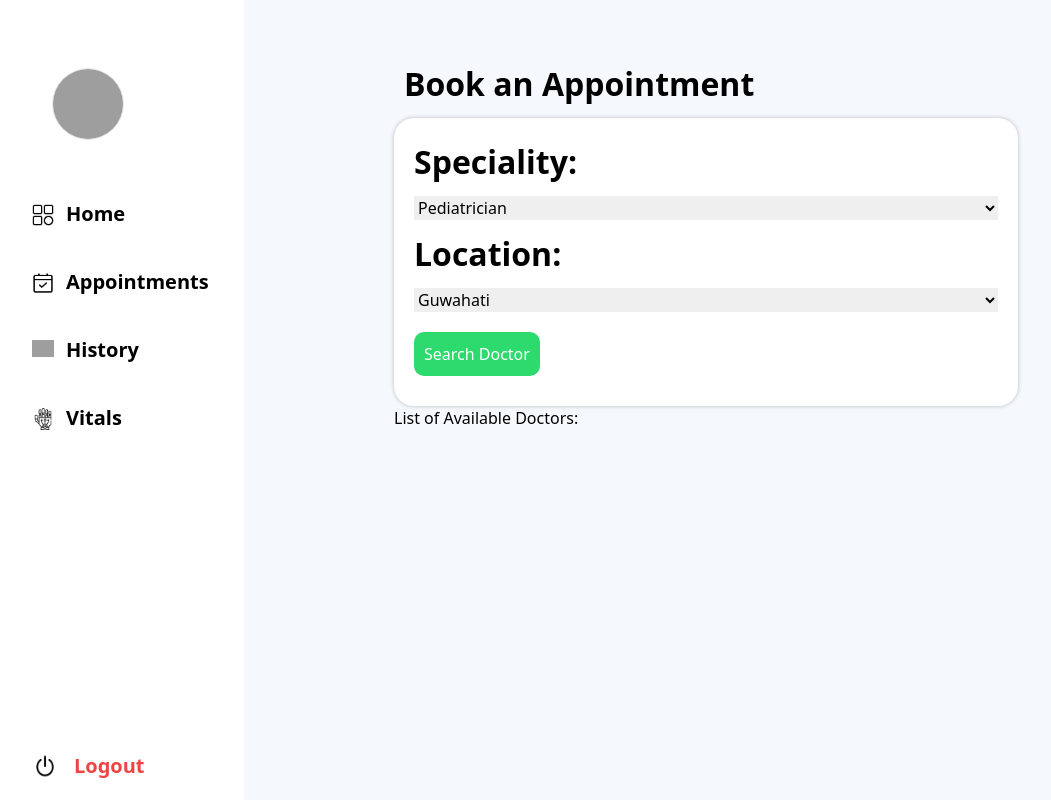
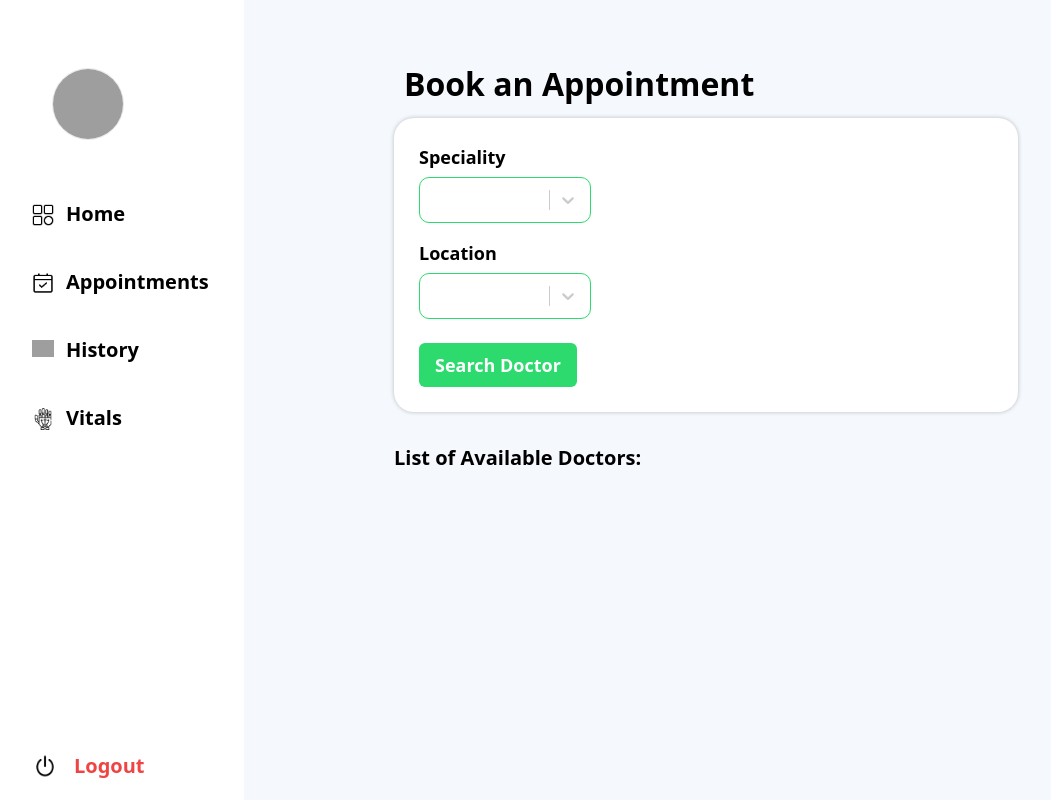
Before and after one commit to ReactersInc/telemedicine-frontend, a React (Create React App) app: page /appointment in a window 1280 px wide. Shown: the whole page, without its empty margins (6-1057 px from the left). Built offline with nearby package versions, Linux system fonts and the light colour scheme; grey boxes are pictures that could not be loaded; the HTML template or start-up script is replaced by a standard one.

Commit message:
Appointment Page in Patient Dashboard done

```diff
--- a/package.json
+++ b/package.json
@@ -25,6 +25,7 @@
     "react": "^18.2.0",
     "react-apexcharts": "^1.4.1",
     "react-dom": "^18.2.0",
+    "react-modal": "^3.16.1",
     "react-redux": "^8.0.5",
     "react-router-dom": "^6.15.0",
     "react-scripts": "5.0.1",
--- a/src/pages/appointment/index.module.css
+++ b/src/pages/appointment/index.module.css
@@ -50,13 +50,14 @@
   background-color: #ffffff;
   box-shadow: 0px 0px 4px 0px rgba(0, 0, 0, 0.25);
   border-radius: 20px;
-  padding: 20px;
+  padding: 25px;
 }
 
 .inputDiv {
   width: 100%;
   padding: 10px 0;
 }
+
 .inputSelect {
   width: 100%;
 }
@@ -68,10 +69,6 @@
   background-color: #2cda6d;
   cursor: pointer;
   border-radius: 10px;
-}
-
-ul {
-  display: flex;
 }
 
 li {
@@ -92,3 +89,14 @@ li::marker {
   padding: 5px 10px;
   border-radius: 5px;
 }
+
+.style_input {
+  padding: 10px;
+  border: 1px solid #2cda6d; /* Default border color */
+  border-radius: 10px;
+  margin-top: 2px;
+  max-width: 100%;
+  background-color: white; /* Set the background color */
+  transition: box-shadow 0.3s, border-color 0.3s; /* Add transition for border color */
+  cursor: pointer;
+}
--- a/src/pages/appointment/index.tsx
+++ b/src/pages/appointment/index.tsx
@@ -4,6 +4,9 @@ import { useState } from "react";
 import { userLogout } from "../../features/users/userSlice";
 import styles from "./index.module.css";
 import VerticalNav from "../../components/verticalNavPat";
+import Select from "react-select";
+import { Space } from "antd";
+
 interface Doctor {
   About: {
     d_id: string;
@@ -65,24 +68,41 @@ function DoctorList({ doctors, patientEmail }: DoctorListProps) {
 
   return (
     <div>
-      <h3>List of Available Doctors:</h3>
-      <ul>
+      <h3 className=" mt-6 text-xl font-semibold pt-2">
+        List of Available Doctors:
+      </h3>
+      <ul className="flex space-x-4 p-6">
         {doctors.map((doctor) => (
           <li key={doctor.About.d_id}>
             <div>
               <img src="./static/profile-icon.png" alt={doctor.About.name} />
             </div>
-            <div>
-              <p>Name: {doctor.About.name}</p>
-              <p>Email: {doctor.About.email}</p>
-              <p>Gender: {doctor.About.gender}</p>
-              <p>Mobile Number: {doctor.About.mobile_no}</p>
-              <p>Rating: {doctor.About.rating}</p>
+            <div className="flex flex-col space-y-1">
+              <p>
+                <span className="font-medium">Name: </span>
+                {doctor.About.name}
+              </p>
+              <p>
+                <span className="font-medium">Email: </span>
+                {doctor.About.email}
+              </p>
+              <p>
+                <span className="font-medium">Gender: </span>
+                {doctor.About.gender}
+              </p>
+              <p>
+                <span className="font-medium">Mobile No.: </span>
+                {doctor.About.mobile_no}
+              </p>
+              <p>
+                <span className="font-medium">Rating: </span>
+                {doctor.About.rating}
+              </p>
             </div>
             <div>
               <button
                 onClick={() => handleBookAppointment(doctor)}
-                className={styles.submitBtn}
+                className=" mt-6 py-2 px-4 font-semibold text-white text-md bg-[#2cda6d] rounded-md"
               >
                 Book Appointment
               </button>
@@ -125,21 +145,71 @@ function Appointment() {
       };
     }) => state.user.email
   );
-  const dispatch = useDispatch();
+
+  const specialityOptions = [
+    { value: "Pediatrician", label: "Pediatrician" },
+    { value: "Gastro", label: "Gastro" },
+    { value: "Dental", label: "Dental" },
+    { value: "General", label: "General" },
+    { value: "Ortho", label: "Ortho" },
+  ];
+
+  const timeSlots = [
+    { value: "10:30 AM", label: "10:30 AM" },
+    { value: "11:00 AM", label: "11:00 AM" },
+    { value: "11:30 AM", label: "11:30 AM" },
+    { value: "12:00 AM", label: "12:00 AM" },
+    { value: "12:30 PM", label: "12:30 PM" },
+  ];
+
+  const LocationOptions = [
+    { value: "Guwahati", label: "Guwhati" },
+    { value: "Biswanath Chariali", label: "Biswanath Chariali" },
+    { value: "Kolkata", label: "Kolkata" },
+    // { value: "12:00 AM", label: "12:00 AM" },
+    // { value: "12:30 PM", label: "12:30 PM" },
+  ];
+
   const [speciality, setSpeciality] = useState("");
   const [location, setLocation] = useState("");
+  const [time, setTime] = useState("");
   const [doctorList, setDoctorList] = useState([]);
+  const [selectedTime, setSelectedTime] = useState("");
+
+  const dispatch = useDispatch();
+
   const handleLogout = () => {
     dispatch(userLogout());
     window.location.href = "/";
   };
 
-  const handleSpecialityChange = (e: any) => {
-    setSpeciality(e.target.value);
+  const handleSpecialityChange = (selectedOption: any) => {
+    if (selectedOption) {
+      setSpeciality(selectedOption.value);
+    } else {
+      setSpeciality("none"); // or whatever default value you want to set
+    }
+    console.log(selectedOption.value);
   };
 
-  const handleLocationChange = (e: any) => {
-    setLocation(e.target.value);
+  const handleTimeChange = (selectedOption: any) => {
+    if (selectedOption) {
+      setTime(selectedOption.value);
+      setSelectedTime(selectedOption.value);
+    } else {
+      setTime("none");
+      setSelectedTime("");
+    }
+    console.log(selectedOption.value);
+  };
+
+  const handleLocationChange = (selectedOption: any) => {
+    if (selectedOption) {
+      setLocation(selectedOption.value);
+    } else {
+      setLocation("none"); // or whatever default value you want to set
+    }
+    console.log(selectedOption.value);
   };
 
   const searchDoctor = async () => {
@@ -152,6 +222,8 @@ function Appointment() {
       specilization: speciality, // Use the selected speciality
       location: location, // Use the selected location
     };
+
+    console.log(data);
 
     const requestOptions = {
       method: "POST",
@@ -166,7 +238,7 @@ function Appointment() {
       if (response.ok) {
         const jsonResponse = await response.json();
         if (jsonResponse && jsonResponse.Status) {
-          console.log(jsonResponse.Status.List[0].About);
+          console.log(jsonResponse.Status.List[0]);
           setDoctorList(jsonResponse.Status.List);
         }
       } else {
@@ -179,9 +251,19 @@ function Appointment() {
     }
   };
 
-  // function printDoctor(){
+  const specialityStyles = {
+    control: (provided: any) => ({
+      ...provided,
+      padding: "4px", // Padding
+      border: "1px solid #2cda6d", // Border
+      borderRadius: "10px", // Border radius
+      marginTop: "6px", // Margin top
+      maxWidth: "30%", // Max width
+      backgroundColor: "white", // Background color
+      transition: "box-shadow 0.3s, border-color 0.3s", // Transition
+    }),
+  };
 
-  // }
   return (
     <div>
       <VerticalNav />
@@ -191,44 +273,79 @@ function Appointment() {
         </div>
         <div className={styles.appointmentContainer}>
           <div>
-            <b>Speciality:</b>
-          </div>
-          <div className={styles.inputDiv}>
-            <select
+            <div>
+              <label htmlFor="degree" className="text-lg font-semibold pt-2">
+                Speciality
+              </label>
+              <br />
+              <Select
+                styles={specialityStyles}
                 name="speciality"
                 id="speciality"
-              className={styles.inputSelect}
+                options={specialityOptions}
+                isMulti={false}
+                placeholder=""
                 onChange={handleSpecialityChange}
-            >
-              <option value={"Pediatrician"}>Pediatrician</option>
-              <option value={"Gastro"}>Gastro</option>
-              <option value={"Dental"}>Dental</option>
-              <option value={"General"}>General</option>
-              <option value={"Ortho"}>Ortho</option>
-            </select>
+                required
+              />
             </div>
-          <div>
-            <b>Location:</b>
-          </div>
-          <div className={styles.inputDiv}>
-            <select
+            <div className="mt-4">
+              <label htmlFor="degree" className="text-lg font-semibold pt-2">
+                Location
+              </label>
+              <br />
+              <Select
+                styles={specialityStyles}
                 name="location"
                 id="location"
-              className={styles.inputSelect}
+                options={LocationOptions}
+                isMulti={false}
+                placeholder=""
                 onChange={handleLocationChange}
-            >
-              <option value={"Guwahati"}>Guwahati</option>
-              <option value={"Biswanath Chariali"}>Biswanath Chariali</option>
-              <option value={"Nagaon"}>Nagaon</option>
-              <option value={"Kolkata"}>Kolkata</option>
-              <option value={"Tezpur"}>Tezpur</option>
-            </select>
+                required
+              />
             </div>
-          <div className={styles.inputDiv}>
-            <div className={styles.btnDoctorSearch} onClick={searchDoctor}>
-              Search Doctor
+            {/* <div className="mt-4">
+              <div>
+                <label htmlFor="dob" className="text-lg font-semibold pt-2">
+                  Date
+                </label>
+                <br />
+                <input
+                  type="date"
+                  name="dob"
+                  id="dob"
+                  className={styles.style_input}
+                  required
+                />
               </div>
             </div>
+            <div className="mt-4">
+              <label htmlFor="degree" className="text-lg font-semibold pt-2">
+                Time
+              </label>
+              <br />
+              <div className="flex space-x-6">
+                {timeSlots.map((timeOption) => (
+                  <button
+                    key={timeOption.value}
+                    onClick={() => handleTimeChange(timeOption)}
+                    className={`border py-2 px-4 border-[#2cda6d] rounded-md ${
+                      selectedTime === timeOption.value ? "bg-green-50" : ""
+                    }`}
+                  >
+                    <h3>{timeOption.label}</h3>
+                  </button>
+                ))}
+              </div>
+            </div> */}
+          </div>
+          <button
+            className=" mt-6 py-2 px-4 font-semibold text-white text-lg bg-[#2cda6d] rounded-md"
+            onClick={searchDoctor}
+          >
+            Search Doctor
+          </button>
         </div>
         <div>
           <DoctorList doctors={doctorList} patientEmail={email} />
```
Also changed, not shown: src/components/doctorDetails/index.tsx (+0 -135 lines), 1 other file (tests, documents, lock files or other folders). Lines whose indentation alone changed are shown as unchanged.
